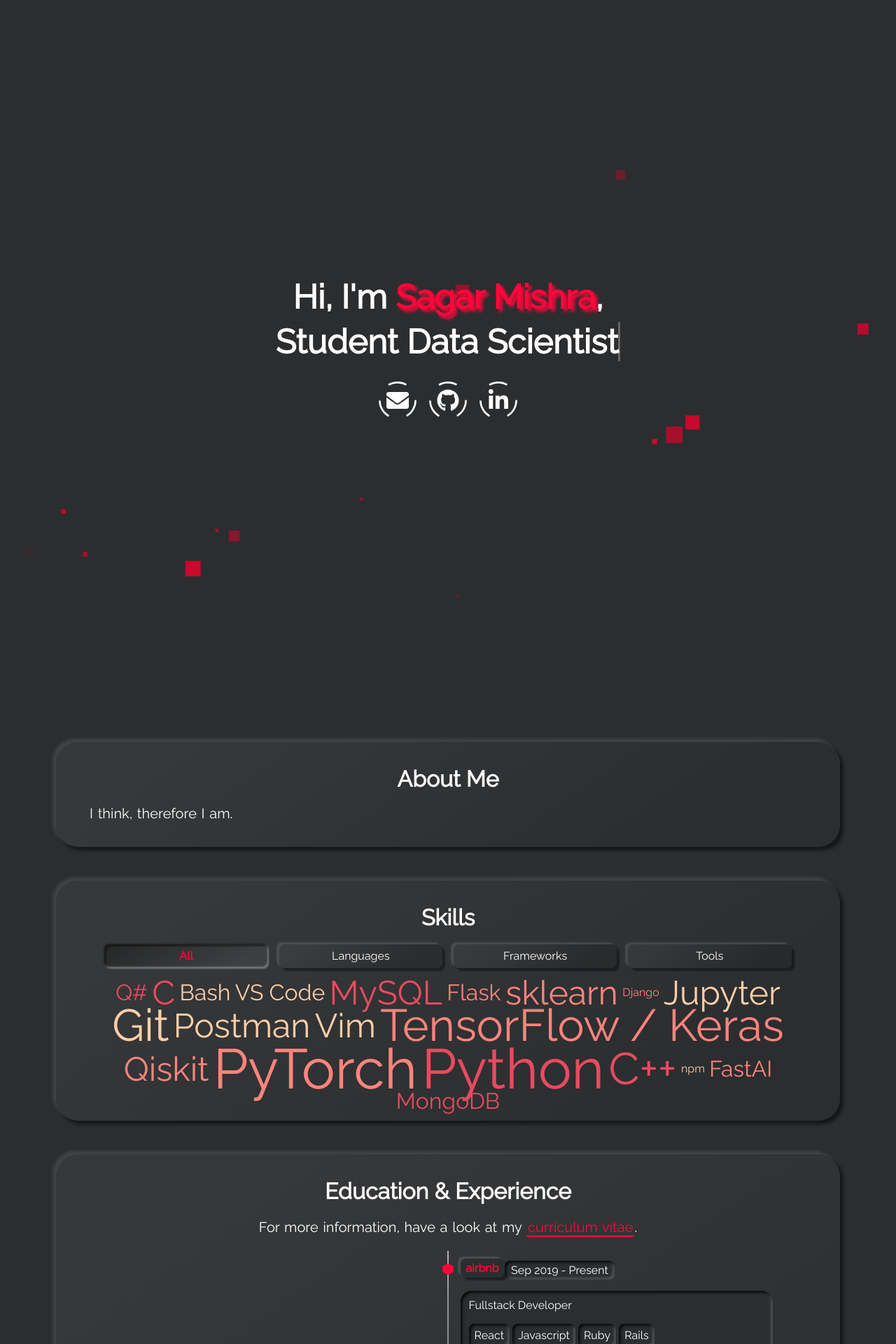
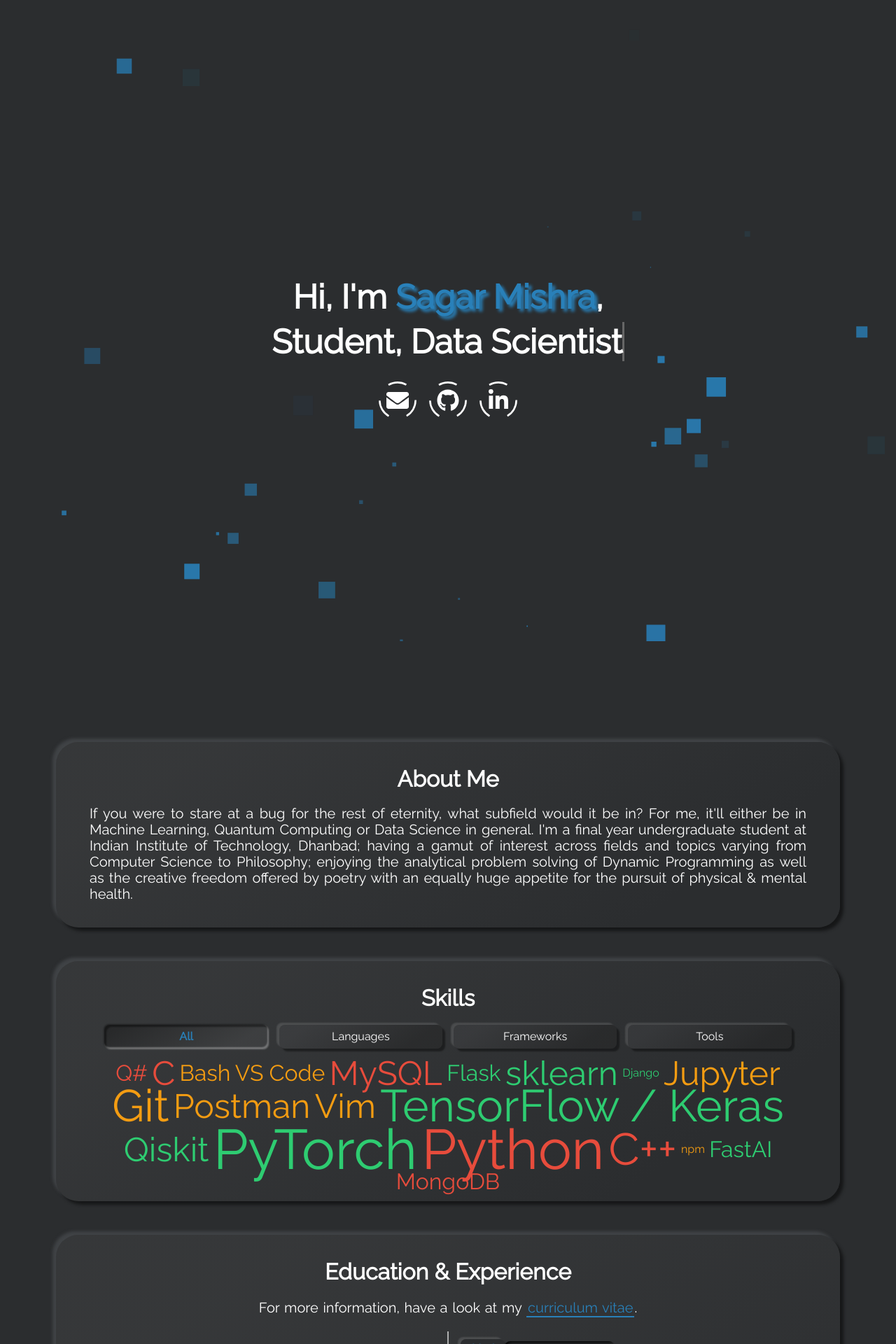
Before and after one commit to achieveordie/achieveordie.github.io, a Jekyll site: the page built from index.html, in a window 1280 px wide. Shown: the top 1920 px of the page at 70% size. Built offline with Jekyll 4.4.1, drawn with Linux system fonts in a browser that asks for light colours; some of the changed text lies outside the part shown.

Commit message:
make visual changes, basic changes to config

```diff
--- a/_config.yml
+++ b/_config.yml
@@ -4,7 +4,7 @@
 # title: This will be displayed as the website's name in your browser tab.
 title: Sagar Mishra
 # description: This will be meta HTML tag content. This can be ignored.
-description: What up?
+description: portfolio, data scientist, student
 # baseurl: The subpath of your site
 # > set this to "", if you renamed the repository to <user>.github.io
 baseurl: ""
@@ -14,7 +14,7 @@ baseurl: ""
 username: Sagar Mishra
 # typing_text: This will be typed before 'scroll down for more'.
 # > set this to your job title, e.g. Fullstack Developer
-typing_text: Student Data Scientist
+typing_text: Student, Data Scientist
 # email: Your E-Mail address for the email button.
 email: sagarm910@gmail.com
 # For every social button you want to display, set your username or userid
@@ -34,7 +34,12 @@ show_aboutme_card: true
 # about_me_title: The will be displayed as the title in the About Me section
 about_me_title: About Me
 # about_me_description: This will be displayed under the title.
-about_me_description: I think, therefore I am.
+about_me_description: "If you were to stare at a bug for the rest of eternity, what subfield
+would it be in? For me, it'll either be in Machine Learning, Quantum Computing or Data Science in general.
+I'm a final year undergraduate student at Indian Institute of Technology, Dhanbad; having a gamut of interest
+across fields and topics varying from Computer Science to Philosophy; enjoying the analytical problem
+solving of Dynamic Programming as well as the creative freedom offered by poetry with an equally huge
+appetite for the pursuit of physical & mental health."
 
 # SKILLS SECTION
 # show_skills_card:
@@ -81,12 +86,13 @@ show_contact_card: true
 # contact_title: The will be displayed as the title in the Contact section
 contact_title: Contact
 # contact_description: This will be displayed under the title.
-contact_description: Lets stay in contact!
+contact_description: "We might be strangers, but I'm just a click away, feel free to stroll around this little
+digital garden of mine."
 
 # GITHUB-METADATA
 # Set this to your forked repository
 # > e.g. <user>/<user>.github.io
-repository: longpdo/neumorphism
+repository: achieveordie/achieveordie.github.io
 projects:
   # sortby:
   # > set this to pushed, if you want to sort your github repositories by time.
@@ -100,7 +106,7 @@ projects:
     # forks:
     # > setting this to true, will exclude forked repositories
     # > setting this to false, will also display forked repositories
-    forks: true
+    forks: false
     # projects: A list of the repository names you want to exclude from the listing.
     projects:
     # - repo1-to-be-excluded
--- a/_includes/footer.html
+++ b/_includes/footer.html
@@ -1,13 +1,20 @@
 <footer class="footer">
   <p>
-    &copy; 2020 Designed & Developed by
-    <a class="highlight-link" href="" target="_blank" rel="noreferrer">
+    &copy; 2021 Maintained by
+    <a class="highlight-link" href="mailto:{{site.email}}" target="_blank" rel="noreferrer">
       Sagar Mishra
     </a>
   </p>
   <p>
+      Shoutout to
+      <a class="highlight-link" href="https://github.com/longpdo/neumorphism" target="_blank" rel="noreferrer">
+          longpdo
+      </a>
+      for the template!
+  </p>
+  <p>
     Built with
-    <a class="highlight-link" href="https://jekyllrb.com/"target="_blank" rel="noreferrer">
+    <a class="highlight-link" href="https://jekyllrb.com/" target="_blank" rel="noreferrer">
       Jekyll
     </a>
     and powered by
--- a/_includes/landing-page.html
+++ b/_includes/landing-page.html
@@ -5,7 +5,7 @@
     </h1>
     <h1>
       <span id="txt-rotate" data-period="2000"
-        data-rotate='["{{site.typing_text}}", "scroll down for more."]'
+        data-rotate='["{{site.typing_text}}", "Scroll down for more."]'
       >
       </span>
     </h1>
--- a/assets/particles.json
+++ b/assets/particles.json
@@ -1,14 +1,14 @@
 {
   "particles": {
     "number": {
-      "value": 10,
+      "value": 25,
       "density": {
         "enable": true,
         "value_area": 800
       }
     },
     "color": {
-      "value": ["#dc052d"]
+      "value": ["#2980B9"]
     },
     "shape": {
       "type": "polygon",
```
Also changed, not shown: _sass/main.scss (+7 -7 lines), assets/css/main.min.css, assets/favicon/android-chrome-192x192.png, assets/favicon/android-chrome-512x512.png, assets/favicon/apple-touch-icon.png, assets/favicon/favicon-16x16.png, assets/favicon/favicon-32x32.png, assets/favicon/favicon.ico (deleted), assets/favicon/favicon.png (added).
